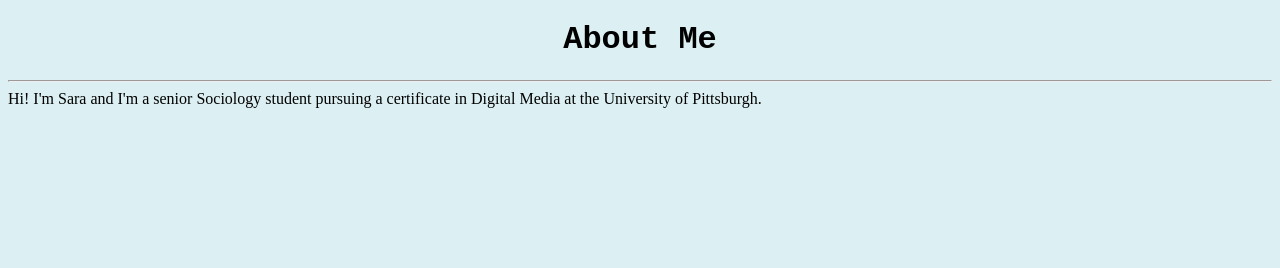
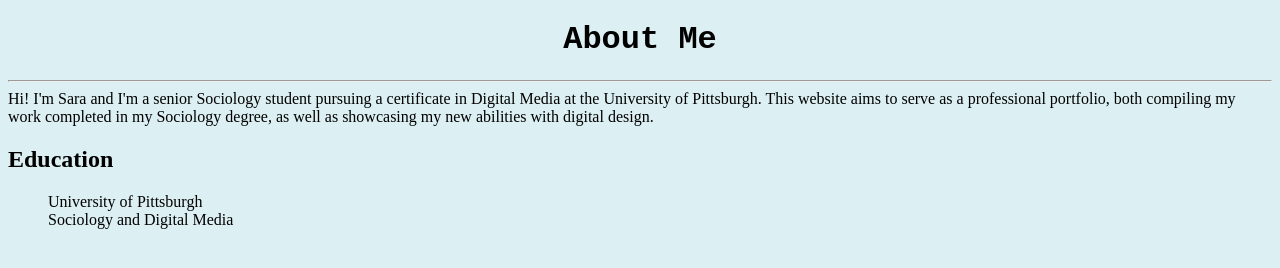
Before and after one commit to saraeckhardt/Web-Portfolio, a plain HTML site: page about.html in a window 1280 px wide. Drawn offline with Linux system fonts and the light colour scheme.

Commit message:
Updated About Page

```diff
--- a/about.html
+++ b/about.html
@@ -8,6 +8,10 @@
     <hr/>
 </div>
 <body>
-    Hi! I'm Sara and I'm a senior Sociology student pursuing a certificate in Digital Media at the University of Pittsburgh.
+    Hi! I'm Sara and I'm a senior Sociology student pursuing a certificate in Digital Media at the University of Pittsburgh. This website aims to serve as a professional portfolio, both compiling my work completed in my Sociology degree, as well as showcasing my new abilities with digital design.
 </body>
+    <h2> Education </h2>
+    <ul style="list-style-type:none;">
+        <li>University of Pittsburgh </li>
+        <li>Sociology and Digital Media </li>
 </html>
```
